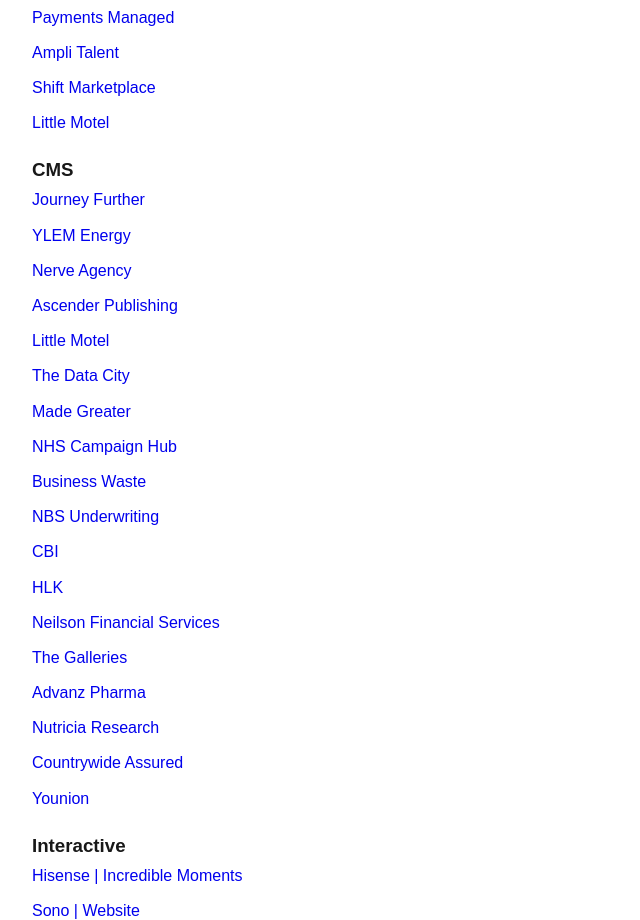
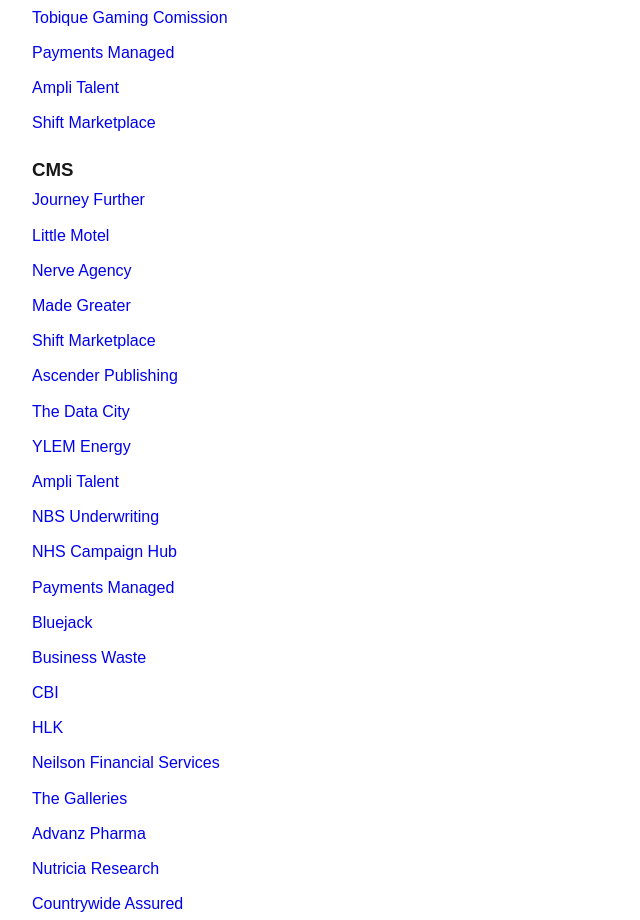
Before and after one commit to notepadwebdev/notepadwebdev.github.io, a plain HTML site: page index.html in a window 1280 px wide. Shown: the part 469-1389 px from the top of the page, without its empty margins (0-640 px from the left). Drawn offline with Linux system fonts and the light colour scheme; no server answers.

Commit message:
Update portfolio links.

```diff
--- a/index.html
+++ b/index.html
@@ -101,6 +101,7 @@
                     <a rel="noreferrer" href="http://thompsonbrandpartners.com/">Thompson Brand Partners</a>,
                     <a rel="noreferrer" href="http://www.grapple.co.uk/">Grapple</a>,
                     <a rel="noreferrer" href="https://matterb2b.com/">Matter</a>,
+                    <a rel="noreferrer"  href="https://www.round.co.uk/">Round Creative</a>,
                     <a rel="noreferrer" href="https://www.theformery.com/">The Formery</a>,
                     <a rel="noreferrer" href="http://www.idhlgroup.com/">IDHL Group</a>,
                     <a rel="noreferrer" href="https://www.outsidethebox.co.uk/">Outside the Box</a>,
@@ -118,23 +119,27 @@
                 </header>
                 <h3>Recent work</h3>
                 <ul>
+                    <li><a rel="noreferrer" href="https://thetgc.ca/">Tobique Gaming Comission</a></li>
                     <li><a rel="noreferrer" href="https://paymentsmanaged.co.uk/">Payments Managed</a></li>
                     <li><a rel="noreferrer" href="https://amplitalent.com/">Ampli Talent</a></li>
                     <li><a rel="noreferrer" href="https://www.shiftmarketplace.com/">Shift Marketplace</a></li>
-                    <li><a rel="noreferrer" href="https://www.littlemotel.tv/">Little Motel</a></li>
                 </ul>
                 <h3>CMS</h3>
                 <ul>
                     <li><a rel="noreferrer" href="https://www.journeyfurther.com/">Journey Further</a></li>
+                    <li><a rel="noreferrer" href="https://www.littlemotel.tv/">Little Motel</a></li>
+                    <li><a rel="noreferrer" href="https://nerveagency.co.uk/">Nerve Agency</a></li>
+                    <li><a rel="noreferrer" href="https://madegreater.co.uk/">Made Greater</a></li>
+                    <li><a rel="noreferrer" href="https://www.shiftmarketplace.com/">Shift Marketplace</a></li>
+                    <li><a rel="noreferrer" href="http://ascenderpublishing.com/">Ascender Publishing</a></li>
+                    <li><a rel="noreferrer" href="https://thedatacity.com/">The Data City</a></li>
                     <li><a rel="noreferrer" href="https://www.ylemenergy.com/">YLEM Energy</a></li>
-                    <li><a rel="noreferrer" href="https://nerveagency.co.uk/">Nerve Agency</a></li>
-                    <li><a rel="noreferrer" href="http://ascenderpublishing.com/">Ascender Publishing</a></li>
-                    <li><a rel="noreferrer" href="https://www.littlemotel.tv/">Little Motel</a></li>
-                    <li><a rel="noreferrer" href="https://thedatacity.com/">The Data City</a></li>
-                    <li><a rel="noreferrer" href="https://madegreater.co.uk/">Made Greater</a></li>
+                    <li><a rel="noreferrer" href="https://amplitalent.com/">Ampli Talent</a></li>
+                    <li><a rel="noreferrer" href="https://nbsunderwriting.co.uk/">NBS Underwriting</a></li>
                     <li><a rel="noreferrer" href="https://www.nenc-campaignhub.nhs.uk/">NHS Campaign Hub</a></li>
+                    <li><a rel="noreferrer" href="https://paymentsmanaged.co.uk/">Payments Managed</a></li>
+                    <li><a rel="noreferrer" href="https://bluejackconnect.com/">Bluejack</a></li>
                     <li><a rel="noreferrer" href="https://www.businesswaste.co.uk/">Business Waste</a></li>
-                    <li><a rel="noreferrer" href="https://nbsunderwriting.co.uk/">NBS Underwriting</a></li>
                     <li><a rel="noreferrer" href="https://www.cbi.org.uk/">CBI</a></li>
                     <li><a rel="noreferrer" href="https://www.hlk-ip.com/">HLK</a></li>
                     <li><a rel="noreferrer" href="https://www.neilsonfs.com/">Neilson Financial Services</a></li>
@@ -143,12 +148,10 @@
                     <li><a rel="noreferrer" href="http://www.nutriciaresearch.com/">Nutricia Research</a></li>
                     <li><a rel="noreferrer" href="https://www.countrywideassured.co.uk/">Countrywide Assured</a></li>
                     <li><a rel="noreferrer" href="http://www.younion.co.uk/">Younion</a></li>
-                    <!-- <li><a rel="noreferrer" href="http://chinwag.tv/">Chinwag</a></li>
-                    <li><a rel="noreferrer" href="http://maskcreative.com/">Mask Creative</a></li> -->
                 </ul>
                 <h3>Interactive</h3>
                 <ul>
-                    <li><a rel="noreferrer" href="https://hisense.co.uk/incredible-moments/">Hisense | Incredible Moments</a></li>
+                    <!--li><a rel="noreferrer" href="https://hisense.co.uk/incredible-moments/">Hisense | Incredible Moments</a></li-->
                     <li><a rel="noreferrer" href="https://thisissono.com/">Sono | Website</a></li>
                     <!-- <li><a rel="noreferrer" href="http://amplifon-cycle-tracks-live.azurewebsites.net/">Amplifon | Cycle Tracks</a></li> -->
                     <!-- <li><a href="http://www.amplifon.ie/sounds-of-street-view/index.html">Amplifon | The Sounds of Street View</a></li> -->
@@ -183,7 +186,7 @@
                     <li><a href="http://interrobangband.co.uk/">Interrobang?!</a></li>
                     <li><a href="http://theotherthings.bandcamp.com/">The Other Things</a></li>
                     <li><a href="http://lymonwillis.bandcamp.com/">Lymon Willis</a></li>
-                    <li><a href="http://www.youtube.com/results?search_query=regular+fries&amp;oq=regular+fries">Regular Fries</a></li>
+                    <li><a href="https://en.wikipedia.org/wiki/Regular_Fries">Regular Fries</a></li>
                     <li><a href="https://soundcloud.com/smaf-master">I used to make polyphonic ringtones</a></li>
                 </ul>
                 <h3>Photography</h3>
```
